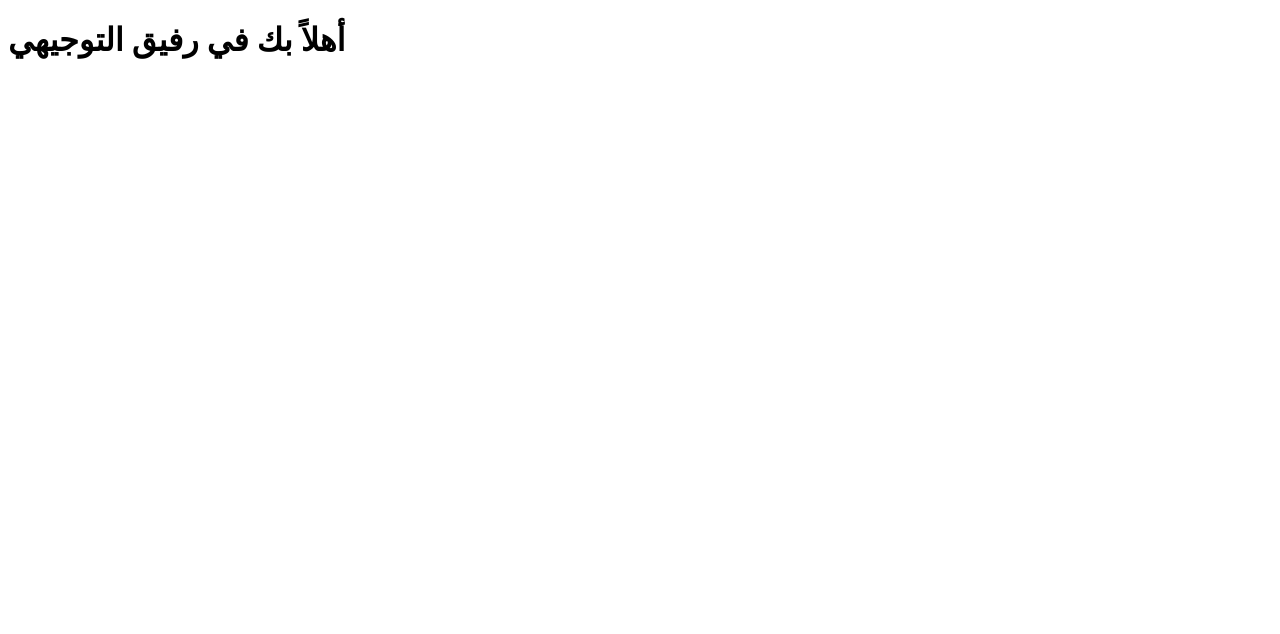
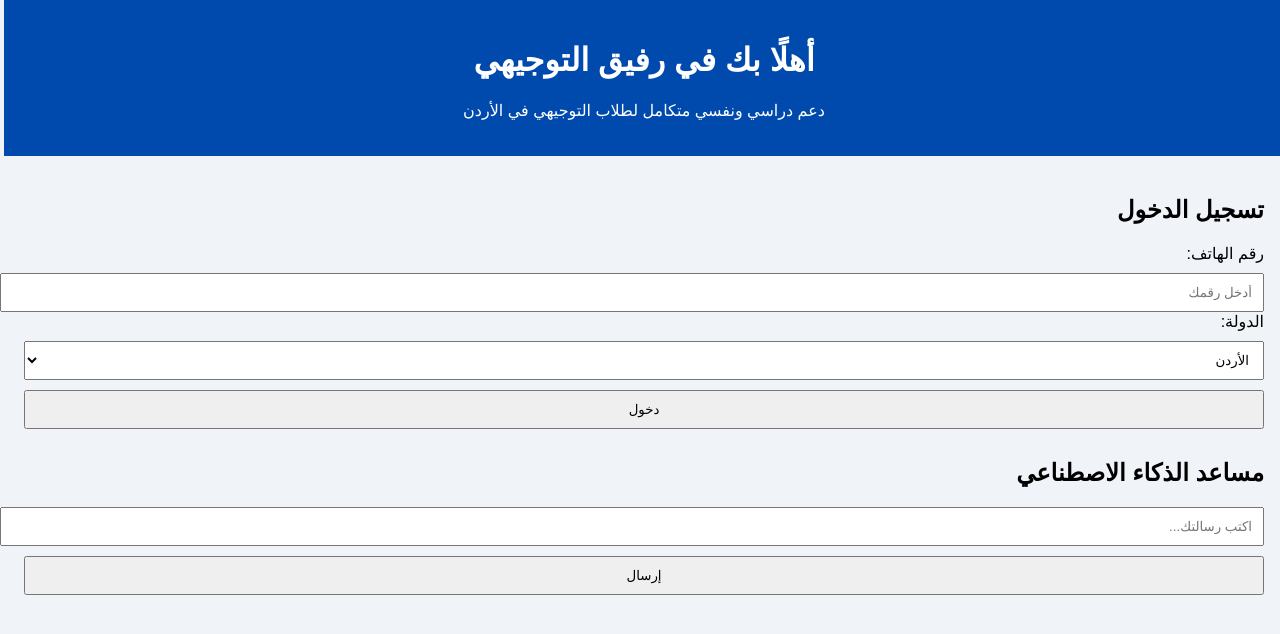
Before and after one commit to saedelleyyan/rafiq-tawjihi, a plain HTML site: page index.html in a window 1280 px wide. Drawn offline with Linux system fonts and the light colour scheme.

Commit message:
Add files via upload

```diff
--- a/index.html
+++ b/index.html
@@ -1 +1,35 @@
-<!DOCTYPE html><html><head><title>رفيق التوجيهي</title></head><body><h1>أهلاً بك في رفيق التوجيهي</h1></body></html>
+
+<!DOCTYPE html>
+<html lang="ar">
+<head>
+    <meta charset="UTF-8">
+    <meta name="viewport" content="width=device-width, initial-scale=1.0">
+    <title>رفيق التوجيهي</title>
+    <link rel="stylesheet" href="style.css">
+</head>
+<body>
+    <header>
+        <h1>أهلًا بك في رفيق التوجيهي</h1>
+        <p>دعم دراسي ونفسي متكامل لطلاب التوجيهي في الأردن</p>
+    </header>
+    <main>
+        <section id="login">
+            <h2>تسجيل الدخول</h2>
+            <form>
+                <label>رقم الهاتف:</label>
+                <input type="text" placeholder="أدخل رقمك">
+                <label>الدولة:</label>
+                <select><option>الأردن</option></select>
+                <button type="submit">دخول</button>
+            </form>
+        </section>
+        <section id="chat">
+            <h2>مساعد الذكاء الاصطناعي</h2>
+            <div id="chat-box"></div>
+            <input type="text" id="chat-input" placeholder="اكتب رسالتك...">
+            <button onclick="sendMessage()">إرسال</button>
+        </section>
+    </main>
+    <script src="script.js"></script>
+</body>
+</html>
--- a/script.js
+++ b/script.js
@@ -1 +1,17 @@
-console.log('مرحبا بك في رفيق التوجيهي');
+
+function sendMessage() {
+    const input = document.getElementById("chat-input");
+    const chatBox = document.getElementById("chat-box");
+    const message = input.value;
+    if (message.trim()) {
+        const newMsg = document.createElement("div");
+        newMsg.textContent = "الطالب: " + message;
+        chatBox.appendChild(newMsg);
+        input.value = "";
+        setTimeout(() => {
+            const reply = document.createElement("div");
+            reply.textContent = "رفيق: شكرًا على رسالتك، جاري المعالجة...";
+            chatBox.appendChild(reply);
+        }, 1000);
+    }
+}
--- a/style.css
+++ b/style.css
@@ -1 +1,30 @@
-body { font-family: Arial, sans-serif; background-color: #f0f0f0; }
+
+body {
+    font-family: 'Arial', sans-serif;
+    direction: rtl;
+    background-color: #f0f4f8;
+    margin: 0;
+    padding: 0;
+}
+
+header {
+    background-color: #004aad;
+    color: white;
+    padding: 20px;
+    text-align: center;
+}
+
+main {
+    padding: 20px;
+}
+
+#chat {
+    margin-top: 30px;
+}
+
+input, select, button {
+    display: block;
+    margin-top: 10px;
+    padding: 10px;
+    width: 100%;
+}
```
Also changed, not shown: 1 other file.
